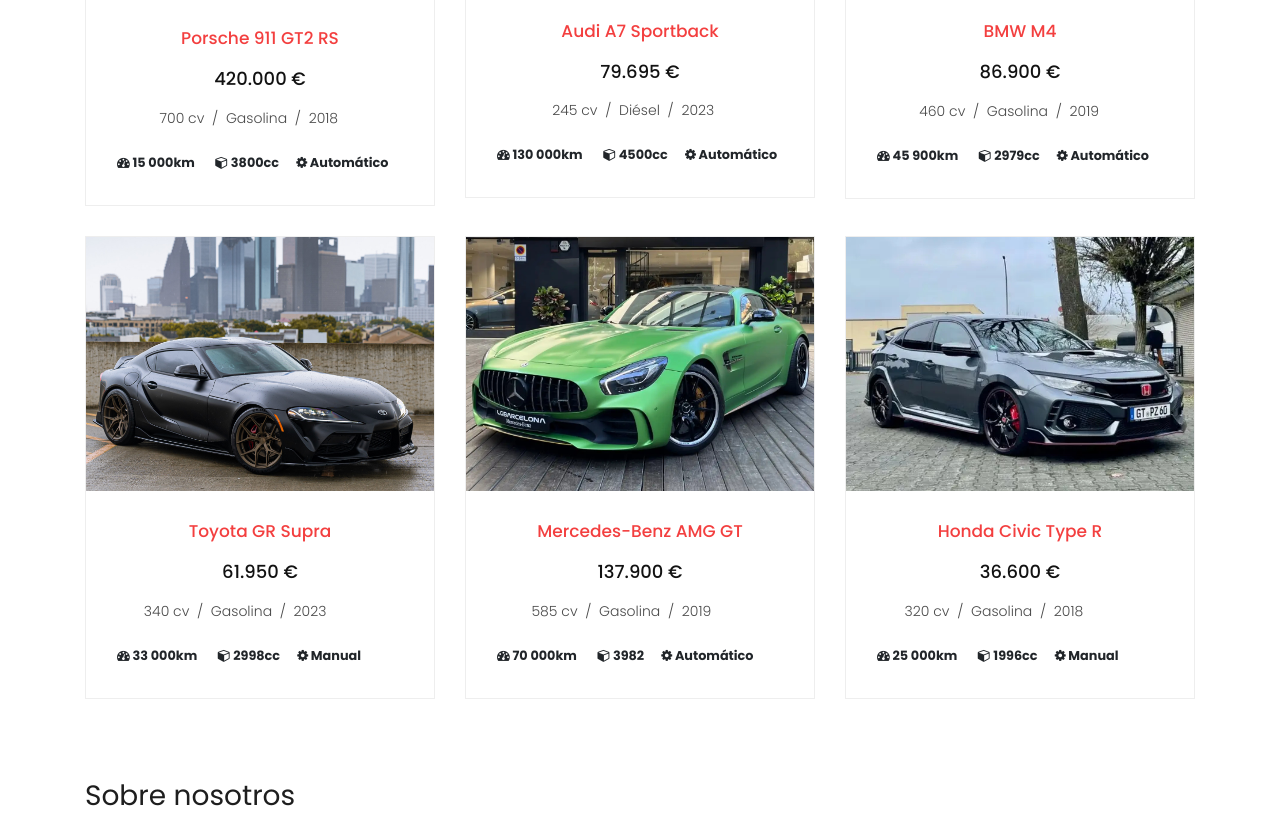
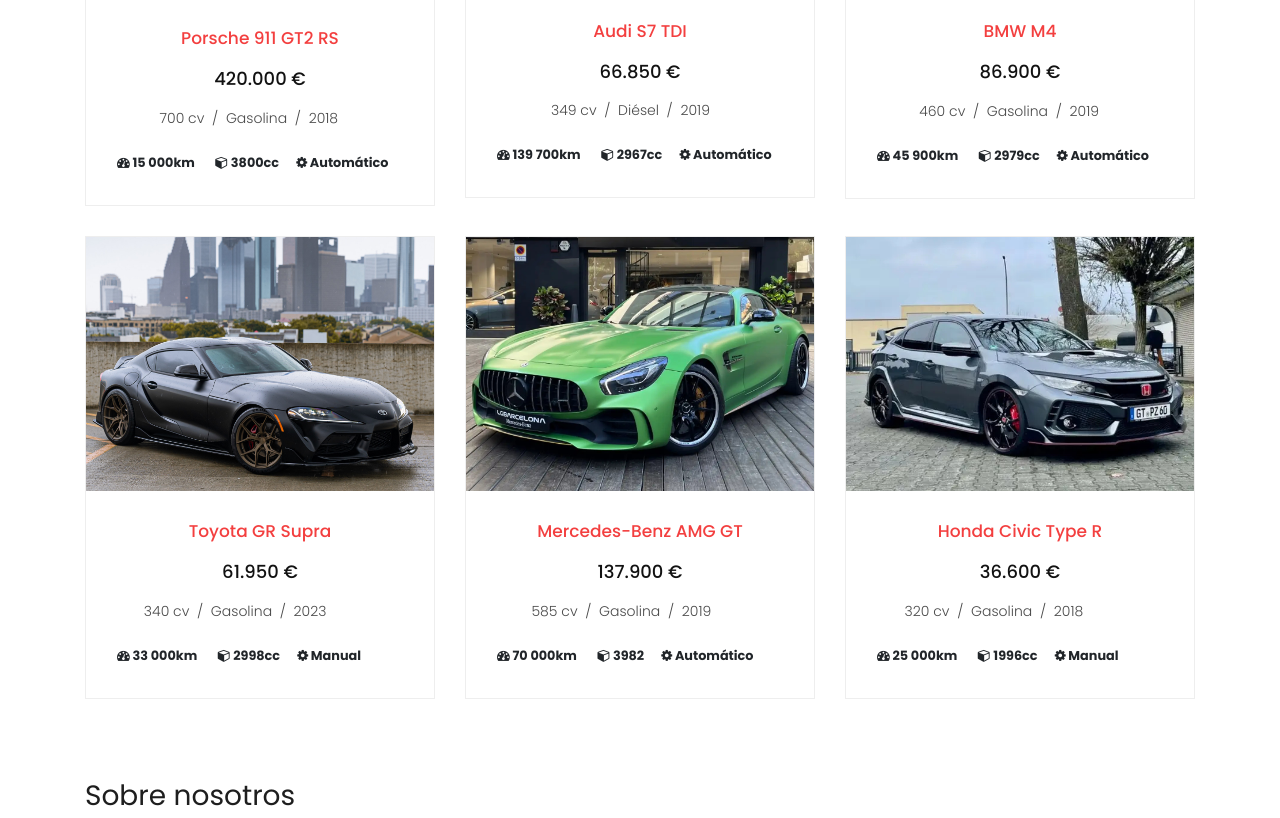
Before and after one commit to eaomarb/Concesionario-Omar, a plain HTML site: page index.html in a window 1280 px wide. Shown: the part 1154-1972 px from the top of the page. Drawn offline with Linux system fonts and the light colour scheme.

Commit message:
Add files via upload

```diff
--- a/index.html
+++ b/index.html
@@ -121,22 +121,22 @@
             <div class="product-item">
               <img src="assets/images/product-2-370x270.jpg" alt="" />
               <div class="down-content">
-                <h4>Audi A7 Sportback</h4>
+                <h4>Audi S7 TDI</h4>
 
                 <h6>
-                  79.695 €
+                  66.850 €
                 </h6>
                 <table>
                   <tr>
                     <td>
                       <p>
-                        245 cv &nbsp;/&nbsp; Diésel &nbsp;/&nbsp; 2023 &nbsp;
+                        349 cv &nbsp;/&nbsp; Diésel &nbsp;/&nbsp; 2019 &nbsp;
                       </p>
 
                       <small>
-                        <strong title="Author"><i class="fa fa-dashboard"></i> 130 000km</strong>
+                        <strong title="Author"><i class="fa fa-dashboard"></i> 139 700km</strong>
                         &nbsp;&nbsp;&nbsp;&nbsp;
-                        <strong title="Author"><i class="fa fa-cube"></i> 4500cc</strong>&nbsp;&nbsp;&nbsp;&nbsp;
+                        <strong title="Author"><i class="fa fa-cube"></i> 2967cc</strong>&nbsp;&nbsp;&nbsp;&nbsp;
                         <strong title="Views"><i class="fa fa-cog"></i> Automático</strong>
                       </small>
                     </td>
```
